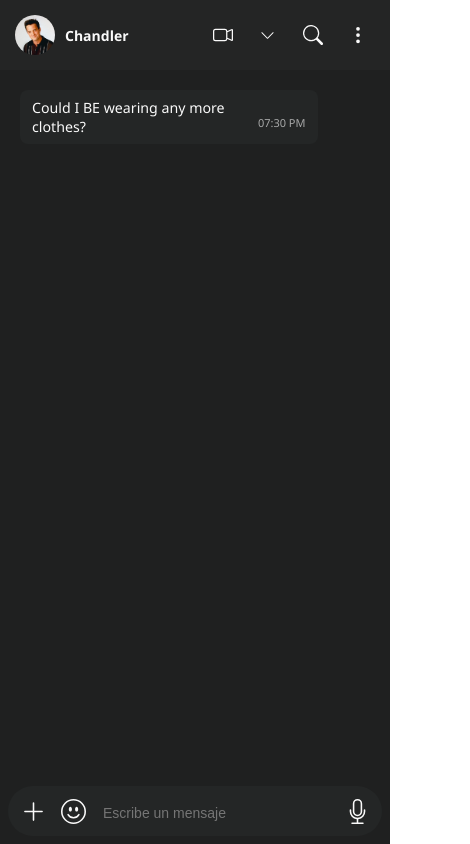
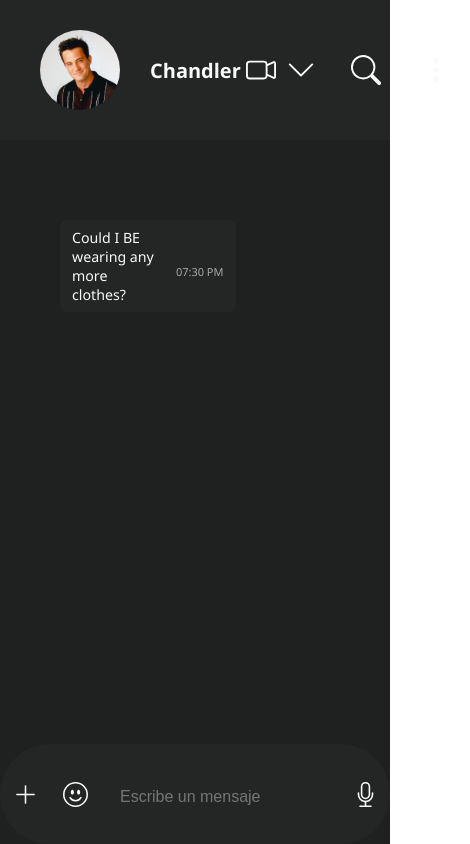
Before and after one commit to santiagomosler/tp-final-frontend, a React (Vite) app: page /chat/chandler in a window 390 px wide. Shown: the whole page, 470 px wide, since content can reach past the window. Built offline with nearby package versions, Linux system fonts and the light colour scheme.

Commit message:
Responsive design en proceso 2

```diff
--- a/src/pages/Chat.jsx
+++ b/src/pages/Chat.jsx
@@ -40,27 +40,27 @@ const Chat = () => {
               <div className="video-dropdown-group" onClick={handleFeatureInDevelopment}>
                 {/* Ícono cámara de video */}
                 <button className="icon-btn video-call-icon">
-                  <svg className="camera-icon" xmlns="http://www.w3.org/2000/svg" width="20" height="20" fill="currentColor" viewBox="0 0 16 16">
+                  <svg className="camera-icon" xmlns="http://www.w3.org/2000/svg" fill="currentColor" viewBox="0 0 16 16">
                     <path fillRule="evenodd" d="M0 5a2 2 0 0 1 2-2h7.5a2 2 0 0 1 1.983 1.738l3.11-1.382A1 1 0 0 1 16 4.269v7.462a1 1 0 0 1-1.406.913l-3.111-1.382A2 2 0 0 1 9.5 13H2a2 2 0 0 1-2-2zm11.5 5.175 3.5 1.556V4.269l-3.5 1.556zM2 4a1 1 0 0 0-1 1v6a1 1 0 0 0 1 1h7.5a1 1 0 0 0 1-1V5a1 1 0 0 0-1-1z"/>
                   </svg>
                 </button>
 
                 {/* Ícono chevron (selector de llamada) */}
                 <button className="icon-btn chevron-icon">
-                  <svg className="chevron-icon" xmlns="http://www.w3.org/2000/svg" width="15" height="15" fill="currentColor" viewBox="0 0 16 16">
+                  <svg className="chevron-icon" xmlns="http://www.w3.org/2000/svg" fill="currentColor" viewBox="0 0 16 16">
                     <path fillRule="evenodd" d="M1.646 4.646a.5.5 0 0 1 .708 0L8 10.293l5.646-5.647a.5.5 0 0 1 .708.708l-6 6a.5.5 0 0 1-.708 0l-6-6a.5.5 0 0 1 0-.708"/>
                   </svg>
                 </button>
               </div>
 
               <button className="icon-btn search-icon" onClick={handleFeatureInDevelopment}>
-                <svg xmlns="http://www.w3.org/2000/svg" width="20" height="20" fill="currentColor" viewBox="0 0 16 16">
+                <svg xmlns="http://www.w3.org/2000/svg" fill="currentColor" viewBox="0 0 16 16">
                   <path d="M11.742 10.344a6.5 6.5 0 1 0-1.397 1.398h-.001q.044.06.098.115l3.85 3.85a1 1 0 0 0 1.415-1.414l-3.85-3.85a1 1 0 0 0-.115-.1zM12 6.5a5.5 5.5 0 1 1-11 0 5.5 5.5 0 0 1 11 0"/>
                 </svg>
               </button>
 
               <button className="icon-btn menu-icon" onClick={handleFeatureInDevelopment}>
-                <svg xmlns="http://www.w3.org/2000/svg" width="20" height="20" fill="currentColor" className="bi bi-three-dots-vertical" viewBox="0 0 16 16">
+                <svg xmlns="http://www.w3.org/2000/svg"  fill="currentColor" className="bi bi-three-dots-vertical" viewBox="0 0 16 16">
                   <path d="M9.5 13a1.5 1.5 0 1 1-3 0 1.5 1.5 0 0 1 3 0m0-5a1.5 1.5 0 1 1-3 0 1.5 1.5 0 0 1 3 0m0-5a1.5 1.5 0 1 1-3 0 1.5 1.5 0 0 1 3 0"/>
                 </svg>
               </button>
--- a/src/styles/Chat.css
+++ b/src/styles/Chat.css
@@ -1,16 +1,15 @@
 .chat-container {
   display: flex;
   flex-direction: column;
-  background-color: var(--color-bg-main);
+  background-color: #1f2020;
   height: 100vh;
 }
 
 .chat-header-wrapper {
   display: flex;
   align-items: center;
-
   width: 100%;
-  background-color: var(--color-bg-header);
+  background-color: #242525;
 }
 
 .chat-header {
@@ -19,14 +18,15 @@
   align-items: center;
   justify-content: space-between;
   width: 100%;
-  padding: 10px 15px;
+  height: 100%;
+  padding: 30px 40px;
 }
 
 .chat-header-left {
   display: flex;
   flex-direction: row;
   align-items: center;
-  gap: 20px;
+  gap: 30px;
 }
 
 .chat-header-right {
@@ -36,21 +36,20 @@
 }
 
 .chat-avatar-chat {
-  width: 50px;
-  height: 50px;
-  border-radius: 25px;
+  width: 80px;
+  height: 80px;
+  border-radius: 40px;
 }
 
 .chat-name-chat {
-  font-size: 1.2rem;
+  font-size: 20px;
   font-weight: bold;
-  color: var(--color-text-main);
-  font-size: 16px;
+  color: #fafafa;
 }
 
 .chat-icons {
   display: flex;
-  gap: 10px;
+  gap: 20px;
   margin-left: auto;
   align-items: center;
 }
@@ -60,12 +59,16 @@
   border: none;
   padding: 0;
   cursor: pointer;
-  color: var(--color-text-main);
+  color: #fafafa;
   display: flex;
   align-items: center;
   justify-content: center;
 }
 
+.icon-btn svg {
+  width: 30px;
+  height: 30px;
+}
 .video-dropdown-group {
   display: flex;
   flex-direction: row;
@@ -78,19 +81,19 @@
 
 .video-dropdown-group:hover {
   cursor: pointer;
-  background-color: var(--color-bg-hover);
-  border-radius: var(--border-radius-icon-hover);
+  background-color: #2f3030;
+  border-radius: 25px;
   transition: background-color 0.25s ease-in-out;
 }
 
 .chevron-icon,
 .video-call-icon {
-  color: var(--color-text-main);
+  color: #fafafa;
   outline: none;
 }
 
 .search-icon {
-  color: var(--color-text-main);
+  color: #fafafa;
   width: 50px;
   height: 50px;
 }
@@ -103,7 +106,7 @@
 }
 
 .menu-icon {
-  color: var(--color-text-main);
+  color: #fafafa;
   width: 50px;
   height: 50px;
 }
@@ -112,8 +115,8 @@
 .search-icon:hover,
 .menu-icon:hover {
   cursor: pointer;
-  background-color: var(--color-bg-hover-alt);
-  border-radius: var(--border-radius-icon-hover);
+  background-color: #333535;
+  border-radius: 25px;
   transition: background-color 0.20s ease-in-out;
 }
 
@@ -122,14 +125,14 @@
   display: flex;
   flex-direction: column;
   background-color: transparent;
-  padding: 30px 60px;
+  padding: 80px 60px;
 }
 
 .message {
-  font-size: var(--font-size-message);
+  font-size: 14.2px;
   font-weight: 400;
-  color: var(--color-text-main);
-  border-radius: var(--border-radius-message);
+  color: #fafafa;
+  border-radius: 8px;
   max-width: 65%;
   word-wrap: break-word;
   overflow-wrap: break-word;
@@ -139,7 +142,7 @@
 }
 
 .message.them {
-  background-color: var(--color-bg-message-them);
+  background-color: #242626;
   display: flex;
   align-self: flex-start;
   word-wrap: break-word;
@@ -148,7 +151,7 @@
 }
 
 .message.me {
-  background-color: var(--color-bg-message-me);
+  background-color: #144d37;
   display: flex;
   align-self: flex-end;
   word-wrap: break-word;
@@ -178,13 +181,13 @@
 
 .message-time {
   font-size: 11px;
-  color: var(--color-text-secondary);
+  color: #ffffff99;
   text-align: right;
   align-self: center;
 }
 
 .message-tick {
-  color: var(--color-text-secondary);
+  color: #ffffff99;
 }
 
 .chat-form-wrapper {
@@ -193,17 +196,16 @@
   align-items: center;
   justify-content: space-between;
   width: 100%;
+  height: 100px;
 }
 
 .chat-form {
   display: flex;
   align-items: center;
   width: 100%;
-  margin: 10px;
-  padding: 5px;
-  background-color: transparent;
-  border-radius: 50px;
-  background-color: var(--color-bg-form);
+  height: 100%;
+  background-color: #242626;
+  border-radius: 75px;
 }
 
 .input-wrapper {
@@ -218,7 +220,7 @@
   border: none;
   padding: 10px 10px 5px 20px;
   font-size: 16px;
-  color: var(--color-text-main);
+  color: #fafafa;
   background-color: transparent;
   outline: none;
 }
@@ -226,7 +228,7 @@
 .chat-form button {
   background: none;
   border: none;
-  color: var(--color-text-main);
+  color: #fafafa;
   display: flex;
   align-items: center;
   justify-content: center;
@@ -244,67 +246,33 @@
 .plus-icon:hover,
 .emoji-icon:hover {
   cursor: pointer;
-  background-color: var(--color-bg-hover);
-  border-radius: var(--border-radius-icon-hover);
+  background-color: #2f3030;
+  border-radius: 25px;
   transition: background-color 0.20s ease-in-out;
 }
 
 .send-button:hover {
   cursor: pointer;
-  background-color: var(--color-bg-send-hover);
-  color: var(--color-text-send-hover);
-  border-radius: var(--border-radius-icon-hover);
+  background-color: #25d366;
+  color: #1f2020;
+  border-radius: 25px;
   transition: background-color 0.20s ease-in-out;
 }
 
 /*---------------RESPONSIVE----------DESIGN---------------*/
 
 /* Teléfonos pequeños (hasta 480px) */
-@media (max-width: 480px) {
-  .chat-header-left {
-    gap: 10px;
+@media (min-width: 480px) {
+  .chat-header-wrapper {
+
   }
+  .chat-form-wrapper {
 
-  .chat-name-chat {
-    font-size: 14px;
-  }
-
-  .chat-avatar-chat {
-    width: 40px;
-    height: 40px;
-  }
-
-  .chat-icons button {
-    width: 35px;
-    height: 35px;
-  }
-
-  .chat-messages {
-    padding: 15px 10px;
-  }
-
-  .message {
-    font-size: 14px;
-    max-width: 85%;
-  }
-
-  .chat-form {
-    margin: 5px;
-    padding: 5px;
-  }
-
-  .input-wrapper input {
-    font-size: 14px;
-    padding: 8px 8px 5px 10px;
-  }
-
-  .chat-form button {
-    width: 40px;
-    height: 40px;
   }
 }
 
 /* Tablets medianas (481px a 768px) */
+/*
 @media (max-width: 768px) {
   .chat-messages {
     padding: 20px;
@@ -314,8 +282,10 @@
     margin: 8px;
   }
 }
+*/
 
 /* Pantallas grandes (mayor a 1400px) */
+/*
 @media (min-width: 1400px) {
   .chat-container {
     max-width: 1200px;
```
